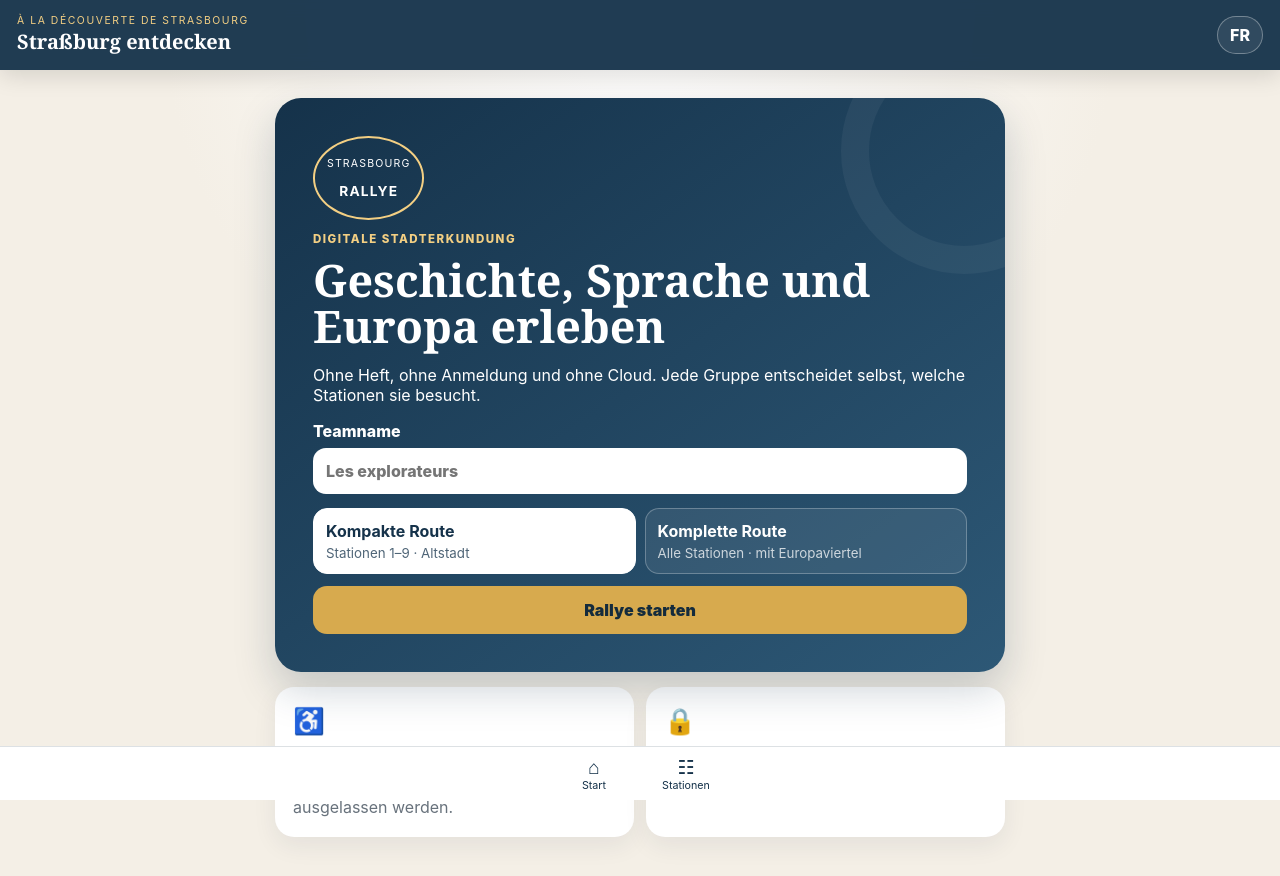
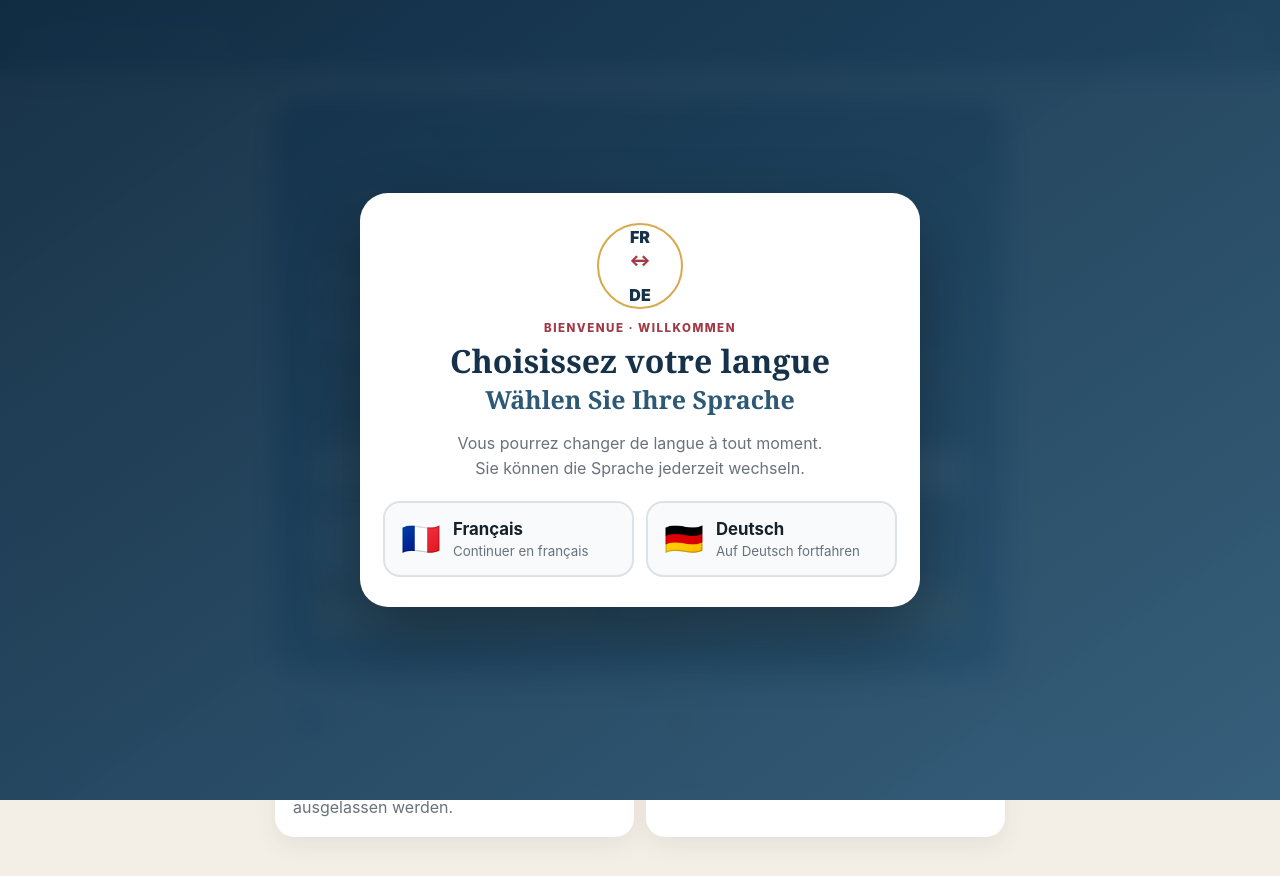
Before and after one commit to Heidi175/Strasbourg-Rallye, a plain HTML site: page index.html in a window 1280 px wide. Drawn offline with Linux system fonts and the light colour scheme.

Commit message:
Add files via upload

```diff
--- a/app.js
+++ b/app.js
@@ -1,9 +1,19 @@
 
 let stations=[],lang=localStorage.getItem('lang')||'de',current=0,userPos=null,route=localStorage.getItem('route')||'compact';
+const hasLanguageChoice=()=>!!localStorage.getItem('languageChosen');
 let state=JSON.parse(localStorage.getItem('strasRallyeFinal')||'{}');
 const V=[...document.querySelectorAll('.view')], tx=(de,fr)=>lang==='de'?de:fr;
 function save(){localStorage.setItem('strasRallyeFinal',JSON.stringify(state))}
-function translate(){document.documentElement.lang=lang;document.querySelectorAll('[data-de]').forEach(e=>e.textContent=e.dataset[lang]);document.getElementById('langBtn').textContent=lang==='de'?'FR':'DE';renderList();if(document.getElementById('station').classList.contains('active'))renderStation(current)}
+function translate(){
+document.documentElement.lang=lang;
+document.title=lang==='de'?'Straßburg entdecken – Stadtrallye':'Découvrir Strasbourg – Rallye urbaine';
+document.querySelectorAll('[data-de]').forEach(e=>e.textContent=e.dataset[lang]);
+const langBtn=document.getElementById('langBtn');
+langBtn.textContent=lang==='de'?'🇩🇪 DE':'🇫🇷 FR';
+langBtn.title=lang==='de'?'Sprache ändern':'Changer de langue';
+renderList();
+if(document.getElementById('station').classList.contains('active'))renderStation(current)
+}
 function show(id){V.forEach(v=>v.classList.toggle('active',v.id===id));scrollTo(0,0);if(id==='list')renderList()}
 function activeStations(){return route==='compact'?stations.filter(s=>s.id!==10):stations}
 function stats(){let done=0,skipped=0,q=0;activeStations().forEach(s=>{const x=state[s.id]||{};if(x.done)done++;if(x.skipped)skipped++;if(x.quizCorrect)q+=5});return{done,skipped,open:activeStations().length-done-skipped,score:done*10+q,total:activeStations().length}}
@@ -35,5 +45,15 @@ function exportData(){const p={team:localStorage.getItem('teamName')||'',date:ne
 function cert(){const a=stats(),team=localStorage.getItem('teamName')||'________________';const w=open('','_blank');w.document.write(`<!doctype html><meta charset="utf-8"><style>body{font-family:Georgia,serif;text-align:center;padding:7vh;color:#15324a}main{border:9px double #d7aa4e;padding:8vh 5vw}h1{font-size:3rem}.name{font-size:2.2rem;border-bottom:2px solid;padding:20px}p{font-size:1.25rem;line-height:1.6}@media print{button{display:none}}</style><main><h1>Certificat · Urkunde</h1><h2>Explorateur / Exploratrice de Strasbourg</h2><div class="name">${team}</div><p>${tx(`hat ${a.done} Stationen entdeckt und ${a.score} Punkte erreicht.`,`a découvert ${a.done} étapes et obtenu ${a.score} points.`)}</p><p>À bientôt Strasbourg!</p><button onclick="print()">Drucken / Imprimer</button></main>`);w.document.close()}
 fetch('stations.json').then(r=>r.json()).then(d=>{stations=d;document.getElementById('teamName').value=localStorage.getItem('teamName')||'';document.querySelector(`[data-route="${route}"]`).classList.add('selected');translate();if(navigator.geolocation)navigator.geolocation.getCurrentPosition(p=>{userPos={lat:p.coords.latitude,lon:p.coords.longitude};renderList()},()=>{})});
 document.querySelectorAll('[data-route]').forEach(b=>b.onclick=()=>{document.querySelectorAll('[data-route]').forEach(x=>x.classList.remove('selected'));b.classList.add('selected');route=b.dataset.route;localStorage.setItem('route',route)});
-document.getElementById('langBtn').onclick=()=>{lang=lang==='de'?'fr':'de';localStorage.setItem('lang',lang);translate()};document.getElementById('startBtn').onclick=()=>{localStorage.setItem('teamName',document.getElementById('teamName').value.trim());show('list')};document.querySelectorAll('[data-nav]').forEach(b=>b.onclick=()=>show(b.dataset.nav));document.getElementById('finishBtn').onclick=finish;document.getElementById('exportBtn').onclick=exportData;document.getElementById('certificateBtn').onclick=cert;document.getElementById('resetBtn').onclick=()=>{if(confirm(tx('Wirklich alle lokalen Daten löschen?','Effacer toutes les données locales ?'))){localStorage.removeItem('strasRallyeFinal');localStorage.removeItem('teamName');location.reload()}};
+function openLanguageGate(){document.getElementById('languageGate').classList.remove('hidden')}
+function chooseLanguage(chosen){
+lang=chosen;
+localStorage.setItem('lang',lang);
+localStorage.setItem('languageChosen','yes');
+document.getElementById('languageGate').classList.add('hidden');
+translate()
+}
+document.querySelectorAll('[data-set-language]').forEach(b=>b.onclick=()=>chooseLanguage(b.dataset.setLanguage));
+document.getElementById('langBtn').onclick=openLanguageGate;
+if(hasLanguageChoice())document.getElementById('languageGate').classList.add('hidden');document.getElementById('startBtn').onclick=()=>{localStorage.setItem('teamName',document.getElementById('teamName').value.trim());show('list')};document.querySelectorAll('[data-nav]').forEach(b=>b.onclick=()=>show(b.dataset.nav));document.getElementById('finishBtn').onclick=finish;document.getElementById('exportBtn').onclick=exportData;document.getElementById('certificateBtn').onclick=cert;document.getElementById('resetBtn').onclick=()=>{if(confirm(tx('Wirklich alle lokalen Daten löschen?','Effacer toutes les données locales ?'))){localStorage.removeItem('strasRallyeFinal');localStorage.removeItem('teamName');location.reload()}};
 let deferredPrompt;addEventListener('beforeinstallprompt',e=>{e.preventDefault();deferredPrompt=e;document.getElementById('installBtn').hidden=false});document.getElementById('installBtn').onclick=async()=>{if(deferredPrompt){deferredPrompt.prompt();await deferredPrompt.userChoice;deferredPrompt=null}};if('serviceWorker'in navigator)navigator.serviceWorker.register('sw.js');
--- a/index.html
+++ b/index.html
@@ -7,7 +7,28 @@
 <title>À la découverte de Strasbourg</title>
 </head>
 <body>
-<header><div><div class="kicker">À la découverte de Strasbourg</div><h1>Straßburg entdecken</h1></div><button id="langBtn">FR</button></header>
+
+<div id="languageGate" class="language-gate" role="dialog" aria-modal="true" aria-labelledby="languageTitle">
+  <div class="language-panel">
+    <div class="language-emblem">FR<br><span>↔</span><br>DE</div>
+    <p class="overline">Bienvenue · Willkommen</p>
+    <h2 id="languageTitle">Choisissez votre langue<br><span>Wählen Sie Ihre Sprache</span></h2>
+    <p class="language-intro">Vous pourrez changer de langue à tout moment.<br>
+    Sie können die Sprache jederzeit wechseln.</p>
+    <div class="language-buttons">
+      <button class="language-choice" data-set-language="fr" lang="fr">
+        <span class="flag" aria-hidden="true">🇫🇷</span>
+        <span><strong>Français</strong><small>Continuer en français</small></span>
+      </button>
+      <button class="language-choice" data-set-language="de" lang="de">
+        <span class="flag" aria-hidden="true">🇩🇪</span>
+        <span><strong>Deutsch</strong><small>Auf Deutsch fortfahren</small></span>
+      </button>
+    </div>
+  </div>
+</div>
+
+<header><div><div class="kicker">À la découverte de Strasbourg</div><h1 data-de="Straßburg entdecken" data-fr="Découvrir Strasbourg"></h1></div><button id="langBtn" aria-label="Sprache ändern · Changer de langue">DE / FR</button></header>
 <main>
 <section id="home" class="view active">
  <div class="hero">
--- a/style.css
+++ b/style.css
@@ -14,3 +14,21 @@ article h2{font-family:Georgia,serif;font-size:2rem;margin:8px 0}.motto{color:va
 nav{position:fixed;bottom:0;left:0;right:0;z-index:30;display:flex;justify-content:center;background:#fff;border-top:1px solid #dde1e4;padding:7px 8px calc(7px + env(safe-area-inset-bottom))}nav button{min-width:92px;border:0;background:transparent;color:var(--navy);font-size:1.2rem}nav small{display:block;font-size:.67rem}
 @media(max-width:480px){.grid2{grid-template-columns:1fr}.hero h2{font-size:1.9rem}.route-choice{grid-template-columns:1fr}}@media(min-width:720px){main{padding-top:28px}.hero{padding:38px}.hero h2{font-size:2.8rem}}
 @media print{header,nav,.no-print{display:none!important}body{background:#fff}.hero,.card{box-shadow:none}}
+
+
+.language-gate{position:fixed;inset:0;z-index:1000;display:grid;place-items:center;padding:20px;background:linear-gradient(145deg,#102b42f7,#2d5876f4);backdrop-filter:blur(12px)}
+.language-gate.hidden{display:none}
+.language-panel{width:min(560px,100%);background:#fff;border-radius:28px;padding:30px 23px;text-align:center;box-shadow:0 28px 70px #0005}
+.language-panel .overline{color:var(--red);margin:12px 0 5px}
+.language-panel h2{font-family:Georgia,serif;color:var(--navy);font-size:2rem;line-height:1.12;margin:8px 0}
+.language-panel h2 span{font-size:.78em;color:var(--blue)}
+.language-intro{color:var(--muted);line-height:1.55}
+.language-emblem{width:86px;height:86px;margin:auto;display:grid;place-items:center;border:2px solid var(--gold);border-radius:50%;color:var(--navy);font-weight:900;line-height:.8}
+.language-emblem span{color:var(--red)}
+.language-buttons{display:grid;grid-template-columns:1fr 1fr;gap:12px;margin-top:20px}
+.language-choice{display:flex;align-items:center;gap:12px;border:2px solid #dce2e6;background:#f8fafb;border-radius:17px;padding:16px;text-align:left;color:var(--ink);transition:.15s transform,.15s border-color,.15s box-shadow}
+.language-choice:hover,.language-choice:focus-visible{transform:translateY(-2px);border-color:var(--gold);box-shadow:0 9px 20px #15324a1b;outline:none}
+.language-choice .flag{font-size:2rem}
+.language-choice strong{display:block;font-size:1.05rem}
+.language-choice small{display:block;margin-top:4px;color:var(--muted)}
+@media(max-width:480px){.language-buttons{grid-template-columns:1fr}.language-panel h2{font-size:1.7rem}}
--- a/sw.js
+++ b/sw.js
@@ -1 +1 @@
-const C='stras-final-v1',F=['./','index.html','style.css','app.js','stations.json','manifest.webmanifest'];self.addEventListener('install',e=>e.waitUntil(caches.open(C).then(c=>c.addAll(F))));self.addEventListener('activate',e=>e.waitUntil(caches.keys().then(k=>Promise.all(k.filter(x=>x!==C).map(x=>caches.delete(x))))));self.addEventListener('fetch',e=>e.respondWith(caches.match(e.request).then(r=>r||fetch(e.request))));
+const C='stras-bilingual-v2',F=['./','index.html','style.css','app.js','stations.json','manifest.webmanifest'];self.addEventListener('install',e=>e.waitUntil(caches.open(C).then(c=>c.addAll(F))));self.addEventListener('activate',e=>e.waitUntil(caches.keys().then(k=>Promise.all(k.filter(x=>x!==C).map(x=>caches.delete(x))))));self.addEventListener('fetch',e=>e.respondWith(caches.match(e.request).then(r=>r||fetch(e.request))));
```
Also changed, not shown: README_AKTUALISIERUNG.txt (added).
